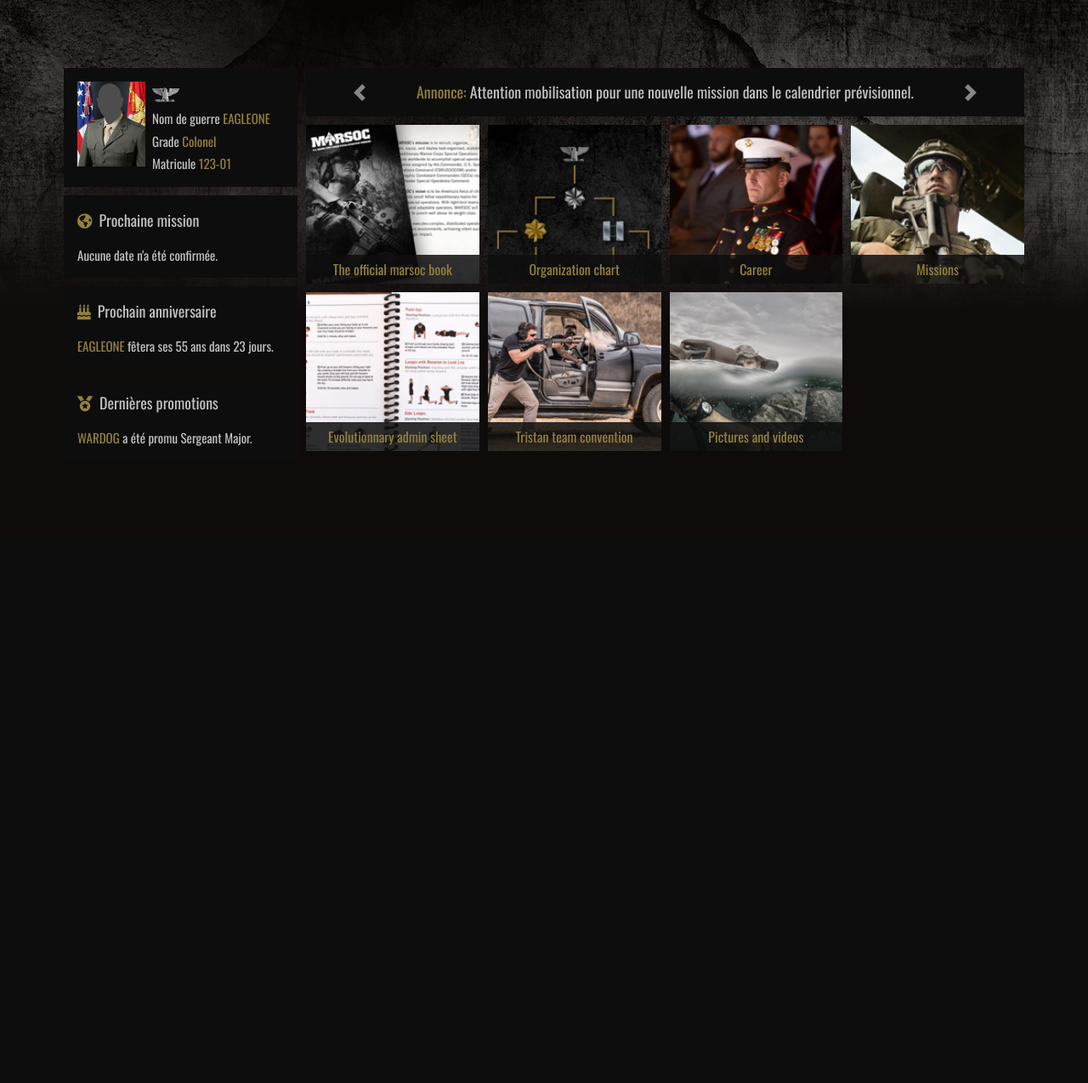
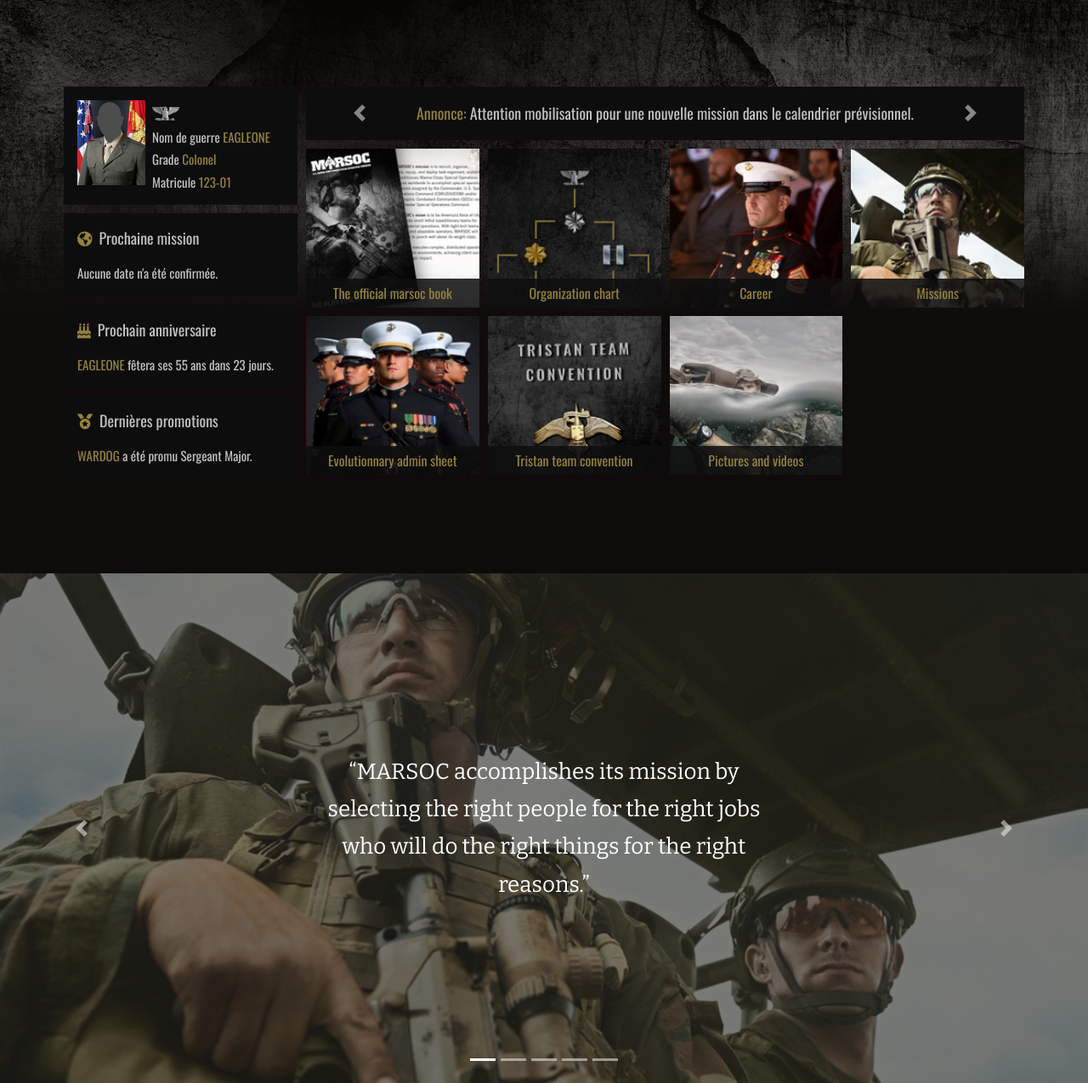
Before and after one commit to bchabirand/marsoc-website, a PHP site: page / in a window 1280 px wide. Shown: the part 125-1400 px from the top of the page at 85% size. Before the commit the page ends 656 px from the top, so only its background shows below. Run offline with PHP 8.4, Linux system fonts and the light colour scheme; some libraries are stand-ins or nearby versions.

Commit message:
add home page

```diff
--- a/src/assets/css/style.css
+++ b/src/assets/css/style.css
@@ -86,7 +86,7 @@
     z-index: 99; }
 
 #home {
-  padding: 80px 0;
+  height: calc(100vh - 125px);
   position: relative;
   background-color: #0D0D0D;
   display: flex;
@@ -121,12 +121,63 @@
 #newsCarousel {
   margin-bottom: 10px; }
   #newsCarousel .carousel-inner {
-    padding: 15px 0; }
+    padding: 18px 0; }
   #newsCarousel p {
     margin: 0;
     color: #c2c2c2;
     font-family: "Oswald";
     font-size: 18px; }
+
+#carousel .carousel-item {
+  height: 600px; }
+
+#carousel .carousel-bg {
+  position: absolute;
+  width: 100%;
+  height: 100%;
+  background-size: 100%;
+  background-position: 50%;
+  background-repeat: no-repeat; }
+  #carousel .carousel-bg::after {
+    content: '';
+    position: absolute;
+    top: 0;
+    left: 0;
+    right: 0;
+    bottom: 0;
+    background-color: rgba(39, 39, 32, 0.6);
+    z-index: 1; }
+
+#carousel .carousel-slide-1 {
+  background-image: url("../img/home/slider/slider-1.jpg"); }
+
+#carousel .carousel-slide-2 {
+  background-image: url("../img/home/slider/slider-2.jpg"); }
+
+#carousel .carousel-slide-3 {
+  background-image: url("../img/home/slider/slider-3.jpg"); }
+
+#carousel .carousel-slide-4 {
+  background-image: url("../img/home/slider/slider-4.jpg"); }
+
+#carousel .carousel-slide-5 {
+  background-image: url("../img/home/slider/slider-5.jpeg"); }
+
+#carousel .carousel-text {
+  max-width: 21em;
+  margin: 0 auto;
+  position: relative;
+  top: 50%;
+  transform: translateY(-50%);
+  color: #fff;
+  font-family: 'Bitter', serif;
+  font-size: 26px;
+  line-height: 1.7em;
+  text-transform: none;
+  font-weight: 400;
+  font-style: normal;
+  text-align: center;
+  z-index: 10; }
 
 .card {
   margin-bottom: 10px;
--- a/src/assets/scss/layout/_home.scss
+++ b/src/assets/scss/layout/_home.scss
@@ -1,5 +1,5 @@
 #home {
-	padding: 80px 0;
+	height: calc(100vh - 125px);
 	position: relative;
 	background-color: $dark;
 	display: flex;
--- a/src/assets/scss/modules/_carousel.scss
+++ b/src/assets/scss/modules/_carousel.scss
@@ -1,7 +1,7 @@
 #newsCarousel {
 	margin-bottom: 10px;
 	.carousel-inner {
-		padding: 15px 0;
+		padding: 18px 0;
 	}
 	p {
 		margin: 0;
@@ -10,3 +10,58 @@
 		font-size: 18px;
 	}
 }
+
+#carousel {
+	.carousel-item {
+		height: 600px;
+	}
+	.carousel-bg {
+		position: absolute;
+		width: 100%;
+		height: 100%;
+		background-size: 100%;
+		background-position: 50%;
+		background-repeat: no-repeat;
+		&::after {
+			content: '';
+			position: absolute;
+			top: 0;
+			left: 0;
+			right: 0;
+			bottom: 0;
+			background-color: rgba(39,39,32,0.6);
+			z-index: 1;
+		}
+	}
+	.carousel-slide-1 {
+		background-image: url('../img/home/slider/slider-1.jpg');
+	}
+	.carousel-slide-2 {
+		background-image: url('../img/home/slider/slider-2.jpg');
+	}
+	.carousel-slide-3 {
+		background-image: url('../img/home/slider/slider-3.jpg');
+	}
+	.carousel-slide-4 {
+		background-image: url('../img/home/slider/slider-4.jpg');
+	}
+	.carousel-slide-5 {
+		background-image: url('../img/home/slider/slider-5.jpeg');
+	}
+	.carousel-text {
+		max-width: 21em;
+		margin: 0 auto;
+		position: relative;
+		top: 50%;
+		transform: translateY(-50%);
+		color: #fff;
+		font-family: 'Bitter', serif;
+		font-size: 26px;
+		line-height: 1.7em;
+		text-transform: none;
+		font-weight: 400;
+		font-style: normal;
+		text-align: center;
+		z-index: 10;
+	}
+}
--- a/src/index.html
+++ b/src/index.html
@@ -6,6 +6,7 @@
 	<meta name="viewport" content="width=device-width, initial-scale=1, shrink-to-fit=no">
 
 	<link href="https://fonts.googleapis.com/css?family=Oswald:300,400,500,600,700" rel="stylesheet">
+	<link href="https://fonts.googleapis.com/css?family=Bitter:400,400i" rel="stylesheet">
 	<link rel="stylesheet" href="https://use.fontawesome.com/releases/v5.2.0/css/all.css" integrity="sha384-hWVjflwFxL6sNzntih27bfxkr27PmbbK/iSvJ+a4+0owXq79v+lsFkW54bOGbiDQ" crossorigin="anonymous">
 	<link rel="stylesheet" href="/assets/css/bootstrap.css">
 	<link rel="stylesheet" href="/assets/css/style.css">
@@ -131,57 +132,57 @@
 					</div>
 					<div class="row">
 						<div class="col-3">
-							<div class="card card-bg-home bg-dark">
+							<div class="card card-bg-home">
 								<div class="card-body">
-									<img src="assets/img/home/book.png" srcset="assets/img/home/book@2x.png 2x, assets/img/home/book@3x.png 3x" class="bg-img img-fluid" alt="">
+									<img src="assets/img/home/book.png" srcset="assets/img/home/book@2x.png 2x, assets/img/home/book@3x.png 3x" class="bg-img" alt="">
 									<p class="card-caption">The official marsoc book</p>
 								</div>
 							</div>
 						</div>
 						<div class="col-3">
-							<div class="card card-bg-home bg-dark">
+							<div class="card card-bg-home">
 								<div class="card-body">
-									<img src="assets/img/home/organization.png" srcset="assets/img/home/organization@2x.png 2x, assets/img/home/organization@3x.png 3x" class="bg-img img-fluid" alt="">
+									<img src="assets/img/home/organization.png" srcset="assets/img/home/organization@2x.png 2x, assets/img/home/organization@3x.png 3x" class="bg-img" alt="">
 									<p class="card-caption">Organization chart</p>
 								</div>
 							</div>
 						</div>
 						<div class="col-3">
-							<div class="card card-bg-home bg-dark">
+							<div class="card card-bg-home">
 								<div class="card-body">
-									<img src="assets/img/home/career.png" srcset="assets/img/home/career@2x.png 2x, assets/img/home/career@3x.png 3x" class="bg-img img-fluid" alt="">
+									<img src="assets/img/home/career.png" srcset="assets/img/home/career@2x.png 2x, assets/img/home/career@3x.png 3x" class="bg-img" alt="">
 									<p class="card-caption">Career</p>
 								</div>
 							</div>
 						</div>
 						<div class="col-3">
-							<div class="card card-bg-home bg-dark">
+							<div class="card card-bg-home">
 								<div class="card-body">
-									<img src="assets/img/home/missions.png" srcset="assets/img/home/missions@2x.png 2x, assets/img/home/missions@3x.png 3x" class="bg-img img-fluid" alt="">
+									<img src="assets/img/home/missions.png" srcset="assets/img/home/missions@2x.png 2x, assets/img/home/missions@3x.png 3x" class="bg-img" alt="">
 									<p class="card-caption">Missions</p>
 								</div>
 							</div>
 						</div>
 						<div class="col-3">
-							<div class="card card-bg-home bg-dark">
+							<div class="card card-bg-home">
 								<div class="card-body">
-									<img src="assets/img/home/admin-sheet.png" srcset="assets/img/home/admin-sheet@2x.png 2x, assets/img/home/admin-sheet@3x.png 3x" class="bg-img img-fluid" alt="">
+									<img src="assets/img/home/admin-sheet.png" srcset="assets/img/home/admin-sheet@2x.png 2x, assets/img/home/admin-sheet@3x.png 3x" class="bg-img" alt="">
 									<p class="card-caption">Evolutionnary admin sheet</p>
 								</div>
 							</div>
 						</div>
 						<div class="col-3">
-							<div class="card card-bg-home bg-dark">
+							<div class="card card-bg-home">
 								<div class="card-body">
-									<img src="assets/img/home/convention.png" srcset="assets/img/home/convention@2x.png 2x, assets/img/home/convention@3x.png 3x" class="bg-img img-fluid" alt="">
+									<img src="assets/img/home/convention.png" srcset="assets/img/home/convention@2x.png 2x, assets/img/home/convention@3x.png 3x" class="bg-img" alt="">
 									<p class="card-caption">Tristan team convention</p>
 								</div>
 							</div>
 						</div>
 						<div class="col-3">
-							<div class="card card-bg-home bg-dark">
+							<div class="card card-bg-home">
 								<div class="card-body">
-									<img src="assets/img/home/pictures-videos.png" srcset="assets/img/home/pictures-videos@2x.png 2x, assets/img/home/pictures-videos@3x.png 3x" class="bg-img img-fluid" alt="">
+									<img src="assets/img/home/pictures-videos.png" srcset="assets/img/home/pictures-videos@2x.png 2x, assets/img/home/pictures-videos@3x.png 3x" class="bg-img" alt="">
 									<p class="card-caption">Pictures and videos</p>
 								</div>
 							</div>
@@ -191,6 +192,50 @@
 			</div>
 		</div>
 	</section>
+
+	<section>
+		<div id="carousel" class="carousel slide" data-ride="carousel">
+			<ol class="carousel-indicators">
+				<li data-target="#carousel" data-slide-to="0" class="active"></li>
+				<li data-target="#carousel" data-slide-to="1" class=""></li>
+				<li data-target="#carousel" data-slide-to="2" class=""></li>
+				<li data-target="#carousel" data-slide-to="3" class=""></li>
+				<li data-target="#carousel" data-slide-to="4" class=""></li>
+			</ol>
+			<div class="carousel-inner">
+				<div class="carousel-item">
+					<div class="carousel-bg carousel-slide-1"></div>
+					<p class="carousel-text">"Because we started out as Marines, we're better special operators."</p>
+				</div>
+
+				<div class="carousel-item active">
+					<div class="carousel-bg carousel-slide-2"></div>
+					<p class="carousel-text">“MARSOC accomplishes its mission by selecting the right people for the right jobs who will do the right things for the right reasons.”</p>
+				</div>
+				<div class="carousel-item">
+					<div class="carousel-bg carousel-slide-3"></div>
+					<p class="carousel-text">“The unit wants you and your family to be physically and mentally prepared for the future.” </p>
+				</div>
+
+				<div class="carousel-item">
+					<div class="carousel-bg carousel-slide-4"></div>
+					<p class="carousel-text">“Do this for the mission. Do this for the team. Do this to be the best.” </p>
+				</div>
+				<div class="carousel-item">
+					<div class="carousel-bg carousel-slide-5"></div>
+					<p class="carousel-text">“O372 is right for a mature Marine who wants to deploy around the world and affect the real-time decisions that the United States is making right now, so if you really want to fight terrorism or you want to help stabilize the world, being an O372 will give you that opportunity.”</p>
+				</div>
+			</div>
+			<span class="carousel-control-prev" href="#carousel" role="button" data-slide="prev">
+				<span class="carousel-control-prev-icon" aria-hidden="true"></span>
+				<span class="sr-only">Previous</span>
+			</span>
+			<span class="carousel-control-next" href="#carousel" role="button" data-slide="next">
+				<span class="carousel-control-next-icon" aria-hidden="true"></span>
+				<span class="sr-only">Next</span>
+			</span>
+		</div>
+	</section>
 	<script src="/assets/js/jquery.min.js"></script>
 	<script src="/assets/js/tether.min.js"></script>
 	<script src="/assets/js/bootstrap.min.js"></script>
```
Also changed, not shown: src/assets/img/home/admin-sheet.png, src/assets/img/home/admin-sheet@2x.png, src/assets/img/home/admin-sheet@3x.png, src/assets/img/home/convention.png, src/assets/img/home/convention@2x.png, src/assets/img/home/convention@3x.png, src/assets/img/home/organization.png, src/assets/img/home/organization@2x.png, src/assets/img/home/organization@3x.png, src/assets/img/home/slider/slider-1.jpg (added), src/assets/img/home/slider/slider-2.jpg (added), src/assets/img/home/slider/slider-3.jpg (added), src/assets/img/home/slider/slider-4.jpg (added), src/assets/img/home/slider/slider-5.jpeg (added).
